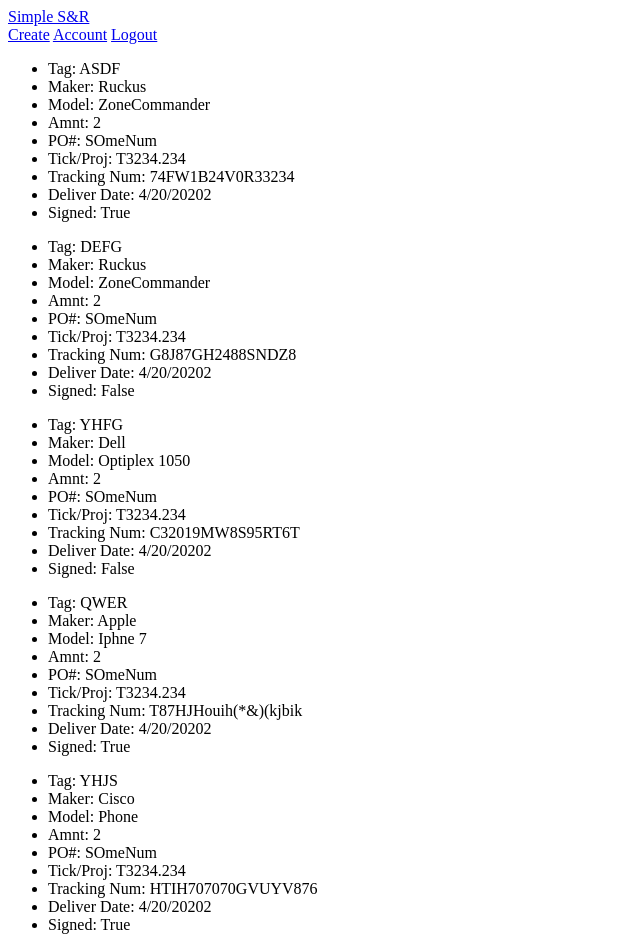
After one commit to Riprock/Simple-S-R, a Flask app: page /thome in a window 1280 px wide. The commit adds this page. Shown: the whole page, without its empty margins (0-640 px from the left). Run offline with Flask 2, Linux system fonts and the light colour scheme; the visitor is signed in with stand-in values (Sample User, id 1).

Commit message:
Did very minor work
Did have time todo alot so I did very minro things. Setup test home page to have a copy and created administration template for an admin page. I have to figure out how to preform user permissions

```diff
--- a/sandr/forms.py
+++ b/sandr/forms.py
@@ -1,5 +1,5 @@
 from flask_wtf import FlaskForm
-from wtforms import StringField, PasswordField, SubmitField, BooleanField
+from wtforms import StringField, PasswordField, SubmitField, BooleanField, DateField
 from wtforms.validators import DataRequired, Length, Email, EqualTo, ValidationError
 from sandr.models import User
 from flask_login import current_user
@@ -36,7 +36,7 @@ class CreateDelivery(FlaskForm):
 	quanity = StringField("Quanity",validators=[DataRequired()])
 	po_num = StringField("PO #",validators=[DataRequired()])
 	tracking = StringField("Tracking #",validators=[DataRequired()])
-	date = 1
-	signed = 1
+	date = DateField("Delievery Date", format='%m-%d-%Y')
+	signed = BooleanField("Signed for?")
 	tickprojnum = StringField("Ticket/Project #",validators=[DataRequired()])
 	location = StringField("location",validators=[DataRequired()])
--- a/sandr/models.py
+++ b/sandr/models.py
@@ -31,4 +31,4 @@ class User(db.Model, UserMixin):
 	password = db.Column(db.String(60), nullable=False)
 
 	def __repr__(self):
-		return f"User('{self.username}', '{self.email}','{self.image_file}')"
+		return f"User('{self.username}', '{self.email}',)"
--- a/sandr/routes.py
+++ b/sandr/routes.py
@@ -27,10 +27,18 @@ temp = [
 	]
 
 @app.route("/home")
+@login_required
 def home():
 	return render_template('home.html', shpmnts=temp, title="Home")
 
-@app.route("/register")
+@app.route("/thome")
+@login_required
+def thome():
+	return render_template('thome.html', shpmnts=temp, title="Test")
+
+
+@app.route("/register", methods = ['POST', 'GET'])
+@login_required
 def register():
 	if current_user.is_authenticated:
 		return redirect(url_for('home'))
@@ -47,9 +55,31 @@ def register():
 @app.route("/", methods=['POST', 'GET'])
 @app.route("/login", methods=['POST', 'GET'])
 def login():
+	if current_user.is_authenticated:
+		return redirect(url_for('home'))
 	form = LoginForm()
+	if form.validate_on_submit():
+		user = User.query.filter_by(username=form.username.data).first()
+		if user and bcrypt.check_password_hash(user.password, form.password.data):
+			login_user(user, remember=form.remember.data)
+			next_page = request.args.get('next')
+			return redirect(next_page) if next_page else redirect(url_for('home'))
+		else:
+			flash('Login Failed check username and pass')
 	return render_template('login.html', title='Login', form=form)
 
+@app.route('/logout')
+@login_required
+def logout():
+	logout_user()
+	return redirect(url_for('login'))
+
 @app.route("/account")
+@login_required
 def account():
-	return render_template('account.html', title="account")
+	return render_template('account.html', title="Account")
+
+@app.route("/create")
+@login_required
+def create():
+	return render_template('create.html', title="Create")
--- a/sandr/templates/layout.html
+++ b/sandr/templates/layout.html
@@ -17,9 +17,9 @@
 					</div>
 					<div>
 						{% if current_user.is_authenticated %}
-						<a>Create</a>
-						<a>Account</a><!--This is going to be changed to fill with the current user name-->
-						<a>Logout</a>
+						<a href="{{ url_for('create') }}">Create</a>
+						<a href="{{ url_for('account') }}">Account</a><!--This is going to be changed to fill with the current user name-->
+						<a href="{{ url_for('logout') }}">Logout</a>
 						{% else %}
 						<p>This should never happen. Report Bug <a>Here</a> if it does</p>
 						{% endif%}
--- /dev/null
+++ b/sandr/templates/thome.html
@@ -0,0 +1,23 @@
+{% extends "layout.html" %}
+{% block content %}
+<div>
+	{% if shpmnts %}
+		{% for order in shpmnts%}
+		<div>
+			<ul>
+				<li>Tag: {{ order.cli_tag }}</li>
+				<li>Maker: {{ order.manufacturer }}</li>
+				<li>Model: {{ order.model }}</li>
+				<li>Amnt: {{ order.quantity}}</li>
+				<li>PO#: {{ order.PO_num }}</li>
+				<li>Tick/Proj: {{ order.tick_proj}}</li>
+				<li>Tracking Num: {{ order.tracking_num }}</li>
+				<li>Deliver Date: {{ order.deliver_date }}</li>
+				<li>Signed: {{ order.signed }}</li>
+
+			</ul>
+		</div>
+		{% endfor %}
+	{% endif %}
+</div>
+{% endblock content %}
```
Also changed, not shown: sandr/templates/create.html (added, +11 -0 lines), sandr/apiaccess.py (added), sandr/templates/administration.html (added).
